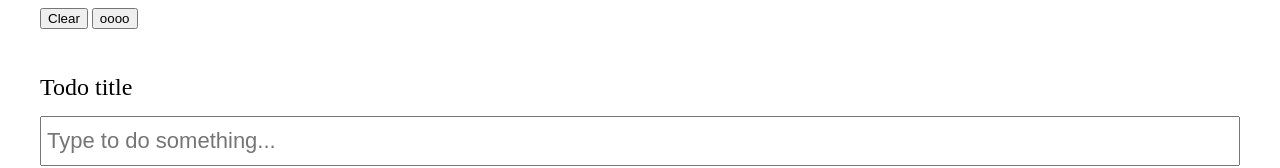
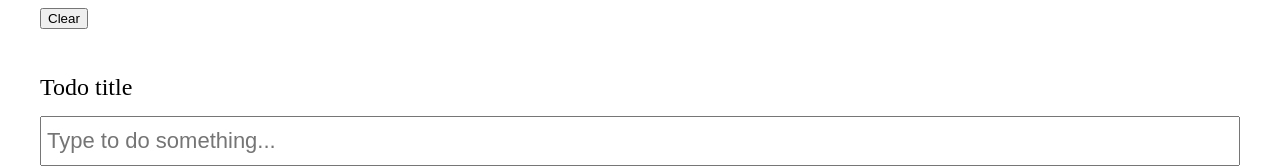
Before and after one commit to Sherzod7709/42-newDars, a plain HTML site: page index.html in a window 1280 px wide. Shown: the top 168 px of the page. Drawn offline with Linux system fonts and the light colour scheme.

Commit message:
finish comit

```diff
--- a/index.html
+++ b/index.html
@@ -78,7 +78,6 @@
     </style>
     <div class="container">
         <button class="clear-btn">Clear</button>
-        <button class="ooo">oooo</button>
         <form id="form-todo">
             <label for="title">Todo title</label>
             <input type="text" id="title" placeholder="Type to do something..." />
```
